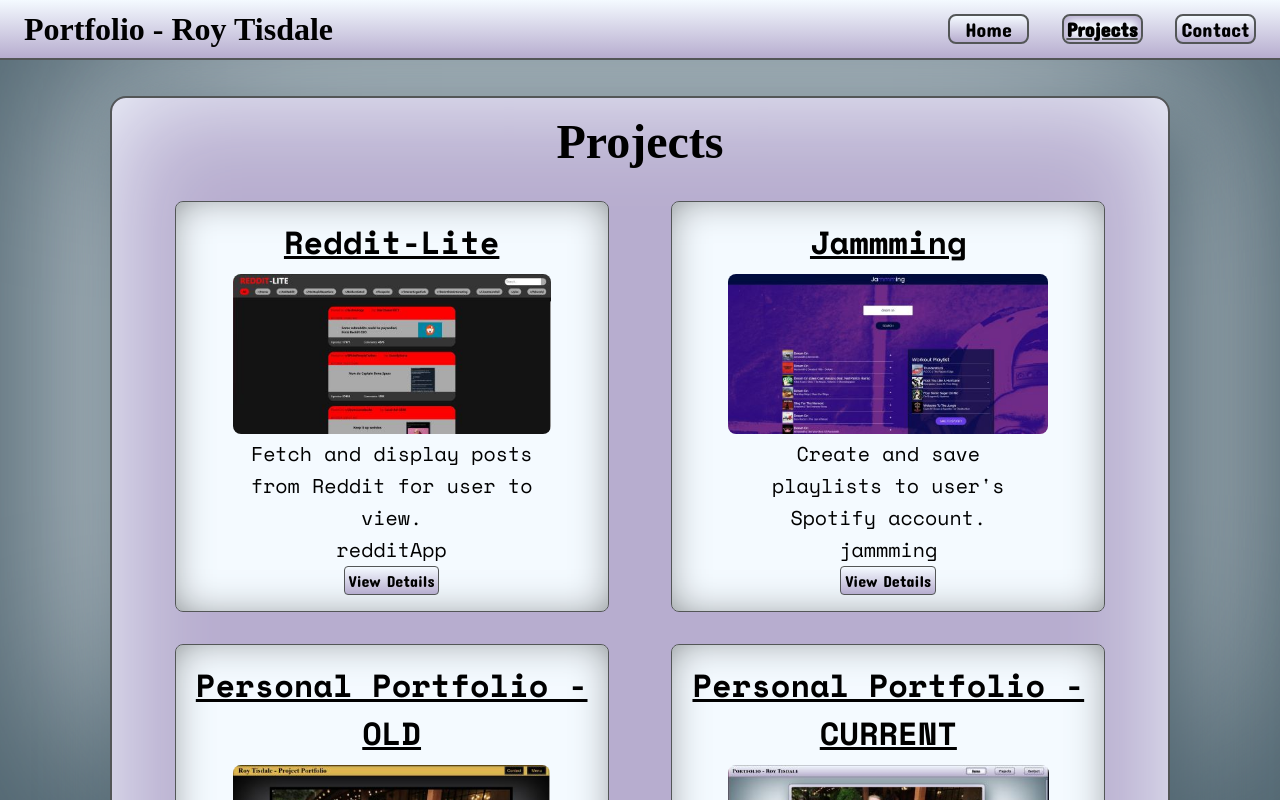
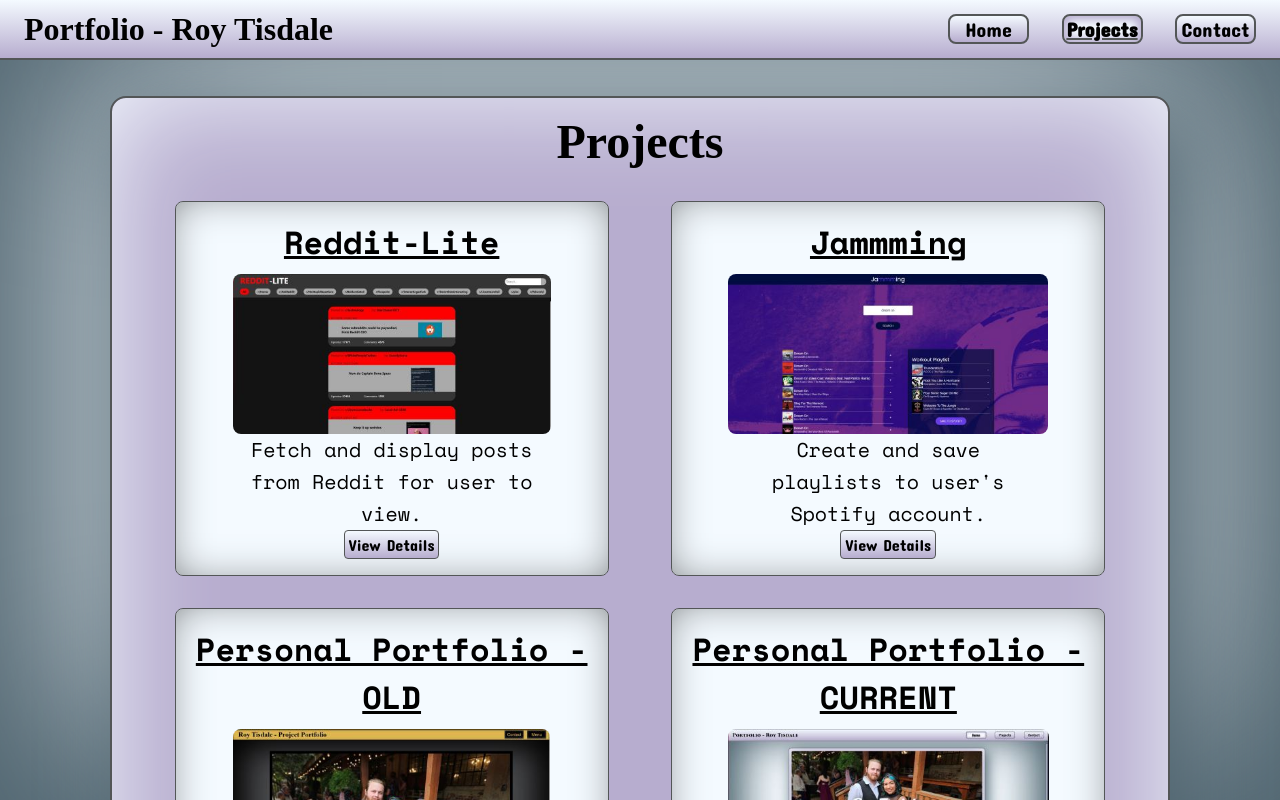
Before and after one commit to R0yalcomet/Portfolio2, a React (Create React App) app: page /projects in a window 1280 px wide. Built offline with nearby package versions, Linux system fonts and the light colour scheme; a web font is replaced by a local one.

Commit message:
"projectscard displays to flex, remove debug element"

```diff
--- a/src/Components/Projects/ProjectCard.js
+++ b/src/Components/Projects/ProjectCard.js
@@ -7,7 +7,6 @@
             <h3>{project.name}</h3>
             <img src={project.image}/>
             <p>{project.summary}</p>
-            <p>{project.id}</p>
             <Link to={`${project.id}`}>
                 <button>View Details</button>
             </Link>
--- a/src/index.css
+++ b/src/index.css
@@ -89,10 +89,15 @@
     border: .124rem solid #535657;
     border-radius: .5rem;
     width: 25rem;
+    display: flex;
+    flex-direction: column;
+    justify-content: space-between;
+    align-items: center;
 }
 
 #projectsCard img {
     max-height: 10rem;
+    width: fit-content;
     border-radius: .5rem;
 }
 
```
